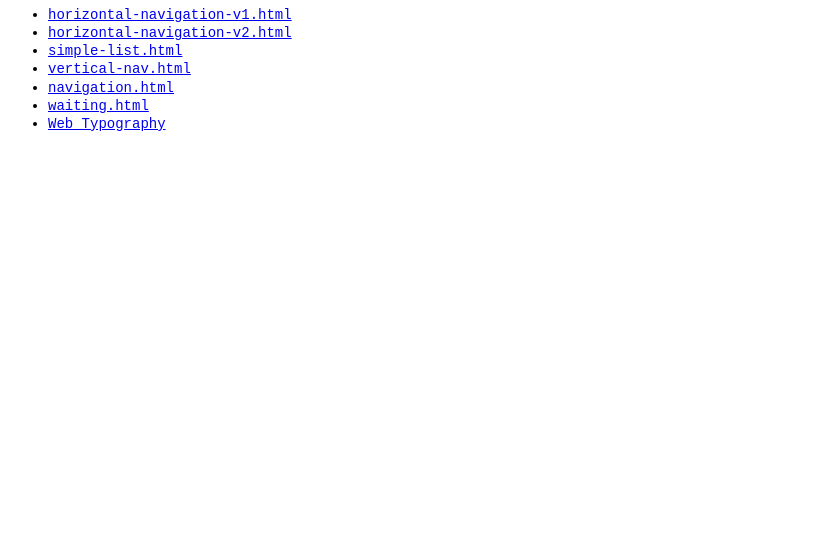
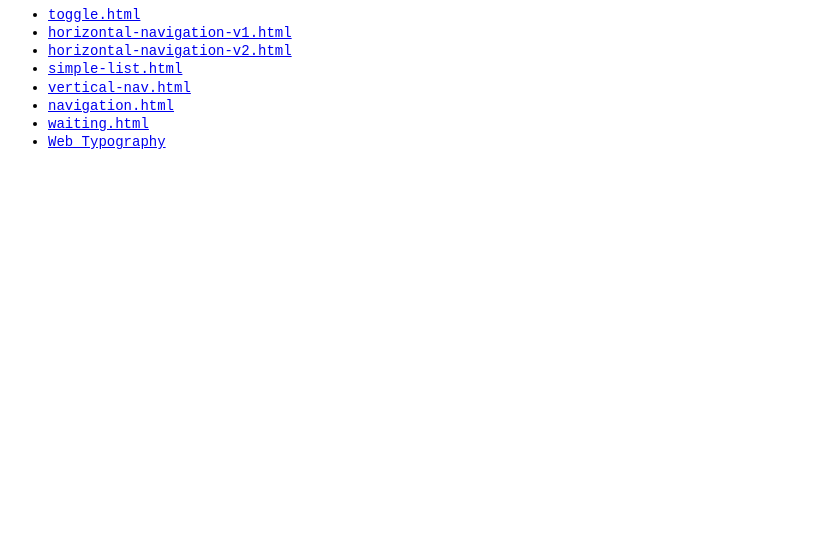
Before and after one commit to Phlow/html-css-experiments, a plain HTML site: page index.html in a window 1280 px wide. Shown: the part 264-800 px from the top of the page, without its empty margins (0-836 px from the left). Drawn offline with Linux system fonts and the light colour scheme.

Commit message:
Update index.html

```diff
--- a/index.html
+++ b/index.html
@@ -23,6 +23,7 @@
 </pre>
   <h1>Index <a href="https://github.com/Phlow/html-css-experiments">html-css-experiments</a></h1>
 <ul>
+  <li><a href="togllge.html">toggle.html</a></li>
   <li><a href="horizontal-navigation-v1.html">horizontal-navigation-v1.html</a></li>
   <li><a href="horizontal-navigation-v2.html">horizontal-navigation-v2.html</a></li>
   <li><a href="simple-list.html">simple-list.html</a></li>
```
